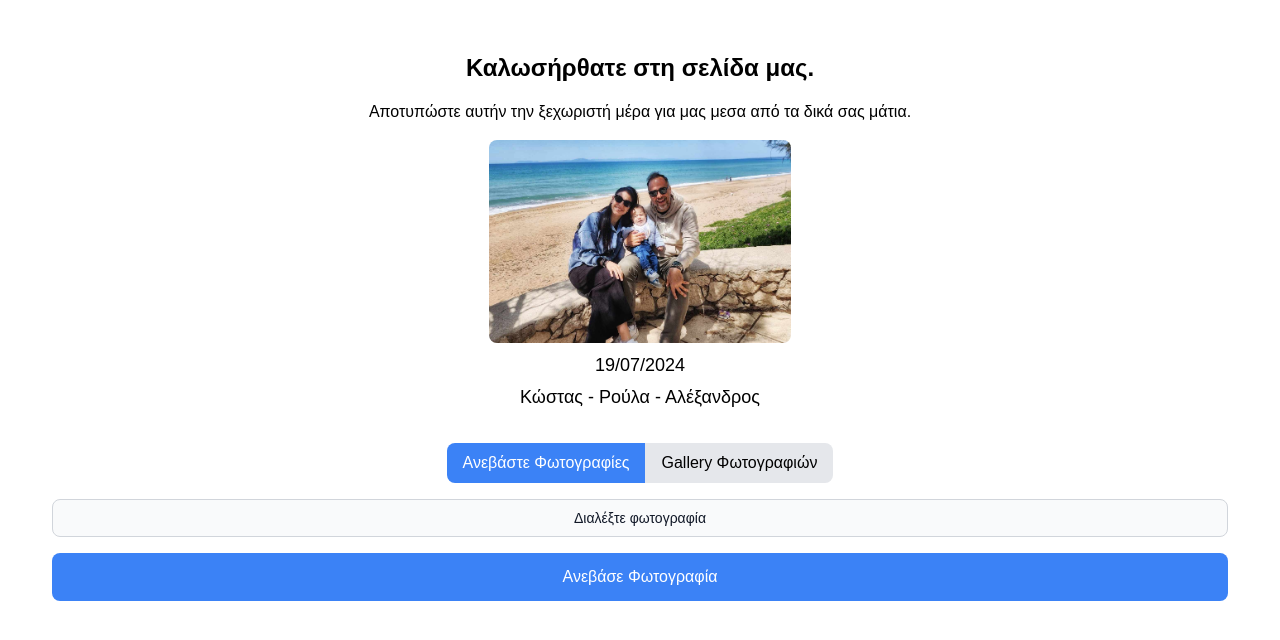
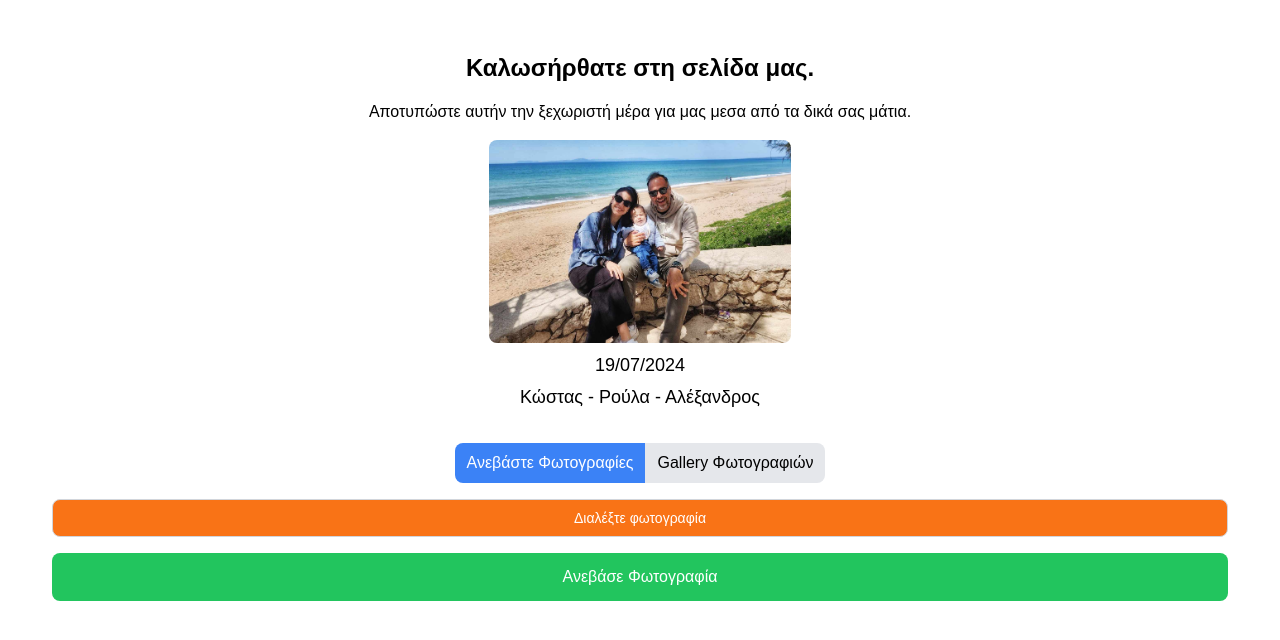
Before and after one commit to maendros/wedding-photos, a Next.js app: page / in a window 1280 px wide. Shown: the top 640 px of the page. Built offline with nearby package versions, Linux system fonts and the light colour scheme.

Commit message:
use qr code and update styles

```diff
--- a/src/components/QRCodeDisplay.tsx
+++ b/src/components/QRCodeDisplay.tsx
@@ -1,14 +1,13 @@
-import QRCode from 'qrcode.react'
+import QRCode from "qrcode.react";
 
 interface QRCodeDisplayProps {
-    fileUrl: string
+  fileUrl: string;
 }
 
 const QRCodeDisplay: React.FC<QRCodeDisplayProps> = ({ fileUrl }) => (
-    <div>
-        <h2>Scan the QR code to view the uploaded photo</h2>
-        <QRCode value={fileUrl} />
-    </div>
-)
+  <div>
+    <QRCode value={fileUrl} />
+  </div>
+);
 
-export default QRCodeDisplay
+export default QRCodeDisplay;
--- a/src/components/TabNavigation.tsx
+++ b/src/components/TabNavigation.tsx
@@ -11,7 +11,7 @@ const TabNavigation: React.FC = () => {
     <div className="container mx-auto p-4">
       <div className="flex justify-center mb-4">
         <button
-          className={`px-4 py-2 rounded-l-lg  ${
+          className={`px-3 py-2 rounded-l-lg  ${
             activeTab === "upload" ? "bg-blue-500 text-white" : "bg-gray-200"
           }`}
           onClick={() => setActiveTab("upload")}
@@ -19,7 +19,7 @@ const TabNavigation: React.FC = () => {
           Ανεβάστε Φωτογραφίες
         </button>
         <button
-          className={`px-4 py-2 rounded-r-lg   ${
+          className={`px-3 py-2 rounded-r-lg   ${
             activeTab === "gallery" ? "bg-blue-500 text-white" : "bg-gray-200"
           }`}
           onClick={() => setActiveTab("gallery")}
--- a/src/components/UploadForm.tsx
+++ b/src/components/UploadForm.tsx
@@ -152,7 +152,7 @@ const UploadForm: React.FC<UploadFormProps> = ({
         {/* Custom File Input */}
         <label
           htmlFor="file"
-          className="block w-full text-sm text-gray-900 border border-gray-300 rounded-lg cursor-pointer bg-gray-50 focus:outline-none py-2 px-4 text-center"
+          className="block w-full text-sm text-white border border-gray-300 rounded-lg cursor-pointer bg-orange-500 focus:outline-none py-2 px-4 text-center"
         >
           Διαλέξτε φωτογραφία
         </label>
@@ -189,7 +189,7 @@ const UploadForm: React.FC<UploadFormProps> = ({
       <div className="grid grid-cols-1 gap-4">
         <button
           type="submit"
-          className="w-full h-12 bg-blue-500 text-white rounded-lg relative"
+          className="w-full h-12 bg-green-500 text-white rounded-lg relative"
           disabled={uploading || !!fileError}
         >
           {uploading ? (
@@ -226,7 +226,7 @@ const UploadForm: React.FC<UploadFormProps> = ({
         <span className="flex items-center gap-x-3 whitespace-nowrap">
           <div className="flex w-full h-2 bg-gray-400 rounded-full overflow-hidden">
             <div
-              className="flex flex-col justify-center rounded-full overflow-hidden bg-blue-500 text-xs text-white text-center transition duration-500"
+              className="flex flex-col justify-center rounded-full overflow-hidden bg-green-500 text-xs text-white text-center transition duration-500"
               style={{ width: `${uploadProgress}%` }}
             ></div>
           </div>
--- /dev/null
+++ b/src/pages/qr.tsx
@@ -0,0 +1,22 @@
+import { useRouter } from "next/router";
+import QRCodeDisplay from "../components/QRCodeDisplay";
+
+const QRPage = () => {
+  const router = useRouter();
+  const { fileUrl } = router.query;
+
+  // Fallback URL in case fileUrl is not provided
+  const url =
+    typeof fileUrl === "string"
+      ? fileUrl
+      : "https://roula-and-kostas-wedding.vercel.app/";
+
+  return (
+    <div className="flex flex-col items-center justify-center min-h-screen p-4">
+      <h1 className="text-2xl font-bold mb-4">Scan the QR Code</h1>
+      <QRCodeDisplay fileUrl={url} />
+    </div>
+  );
+};
+
+export default QRPage;
```
